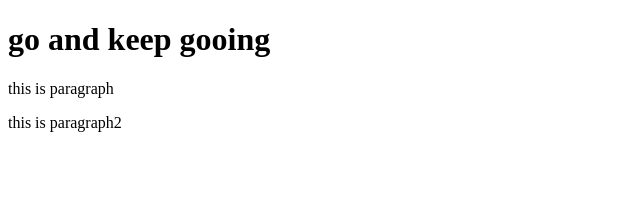
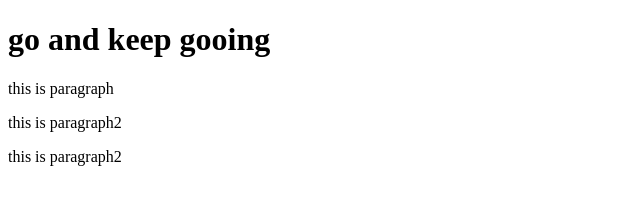
Before and after one commit to Osama95prog/git-test, a website: page index.html in a window 1280 px wide. Shown: the whole page, without its empty margins (0-640 px from the left). Drawn offline with Linux system fonts and the light colour scheme.

Commit message:
fourth commit gitignore File

```diff
--- a/index.html
+++ b/index.html
@@ -12,5 +12,6 @@
     </h1>
     <p>this is paragraph</p>
     <p>this is paragraph2</p>
+    <p>this is paragraph2</p>
 </body>
-</html>
+<!-- </html> -->
```
Also changed, not shown: package.json (added, +24 -0 lines), 3 other files.
